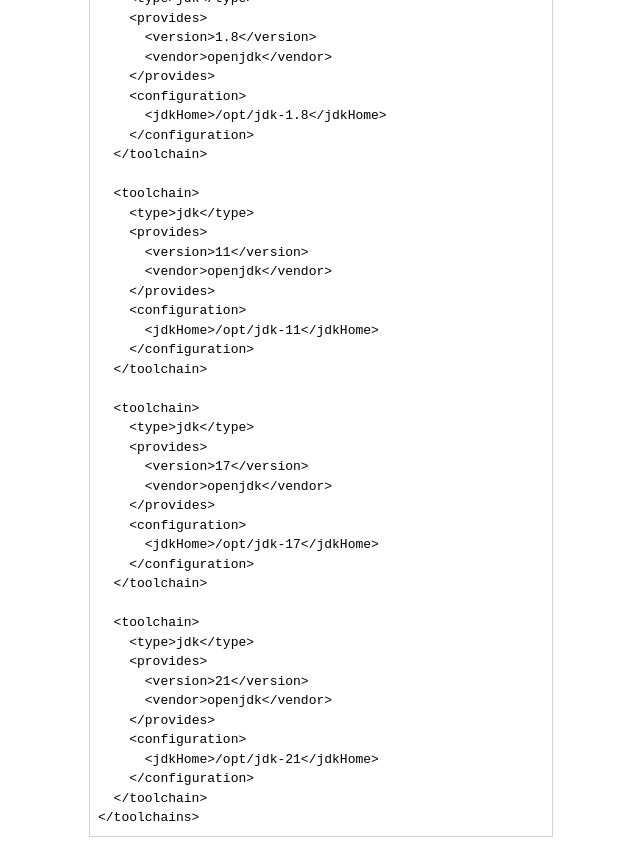
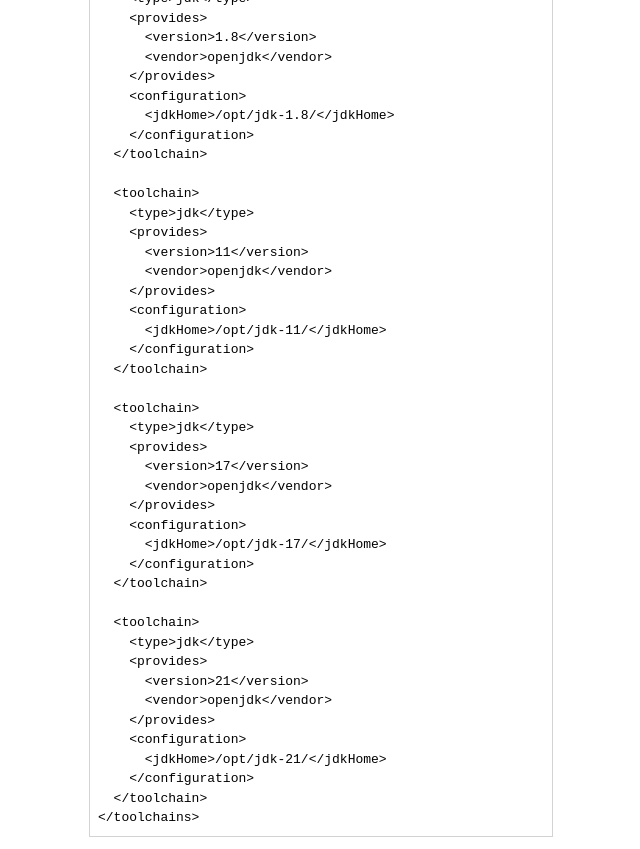
Before and after one commit to vbezhenar/vbezhenar.github.io, a Jekyll site: the page built from _gists/maven-minimal-pom.md, in a window 1280 px wide and 1400 px high, scrolled down 2063 px. Shown: the part 492-1341 px from the top of the window, without its empty margins (319-959 px from the left). Built offline with Jekyll 4.4.1, drawn with Linux system fonts in a browser that asks for light colours.

```diff
--- a/_gists/maven-minimal-pom.md
+++ b/_gists/maven-minimal-pom.md
@@ -133,7 +133,7 @@ title: maven minimal pom.xml
       <vendor>openjdk</vendor>
     </provides>
     <configuration>
-      <jdkHome>/opt/jdk-1.8</jdkHome>
+      <jdkHome>/opt/jdk-1.8/</jdkHome>
     </configuration>
   </toolchain>
 
@@ -144,7 +144,7 @@ title: maven minimal pom.xml
       <vendor>openjdk</vendor>
     </provides>
     <configuration>
-      <jdkHome>/opt/jdk-11</jdkHome>
+      <jdkHome>/opt/jdk-11/</jdkHome>
     </configuration>
   </toolchain>
 
@@ -155,7 +155,7 @@ title: maven minimal pom.xml
       <vendor>openjdk</vendor>
     </provides>
     <configuration>
-      <jdkHome>/opt/jdk-17</jdkHome>
+      <jdkHome>/opt/jdk-17/</jdkHome>
     </configuration>
   </toolchain>
 
@@ -166,7 +166,7 @@ title: maven minimal pom.xml
       <vendor>openjdk</vendor>
     </provides>
     <configuration>
-      <jdkHome>/opt/jdk-21</jdkHome>
+      <jdkHome>/opt/jdk-21/</jdkHome>
     </configuration>
   </toolchain>
 </toolchains>
```
